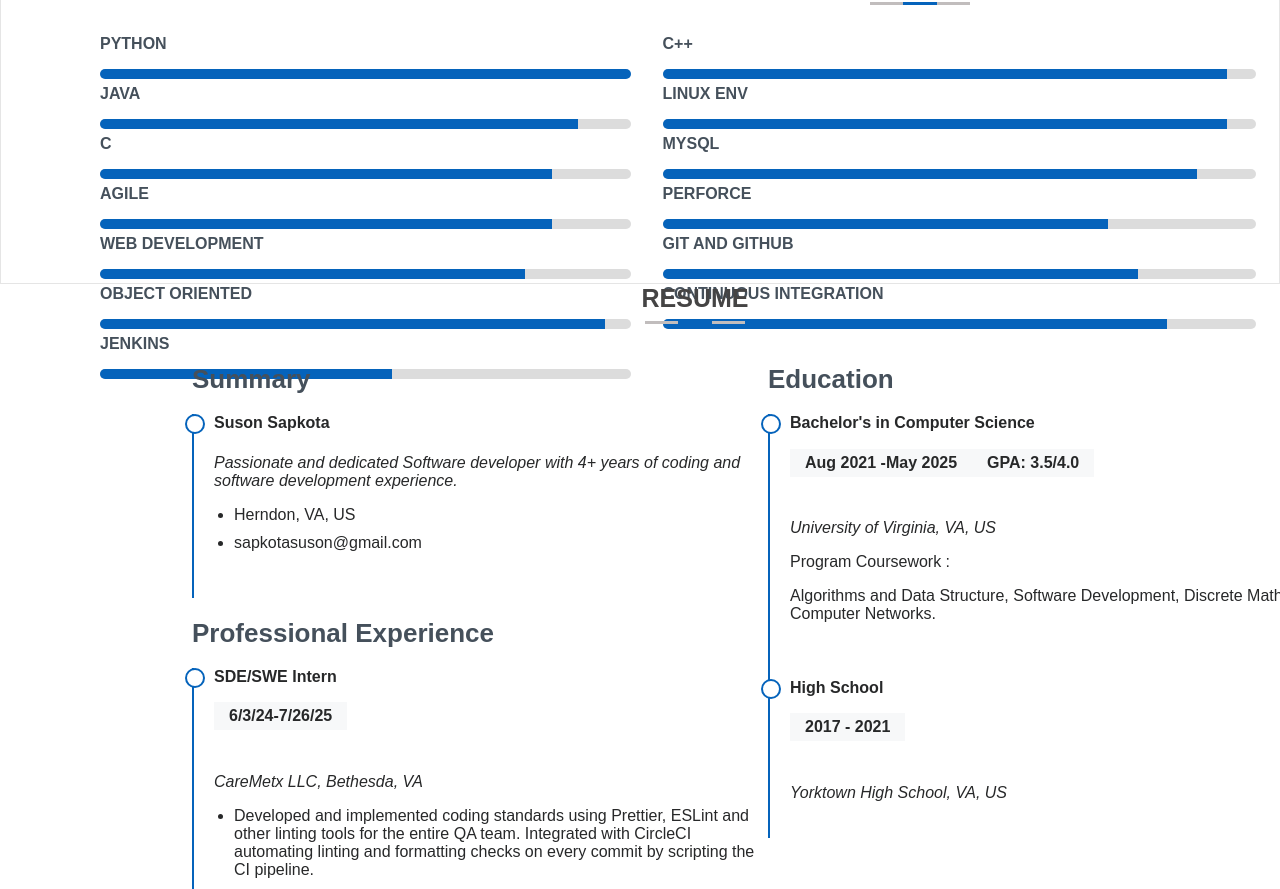
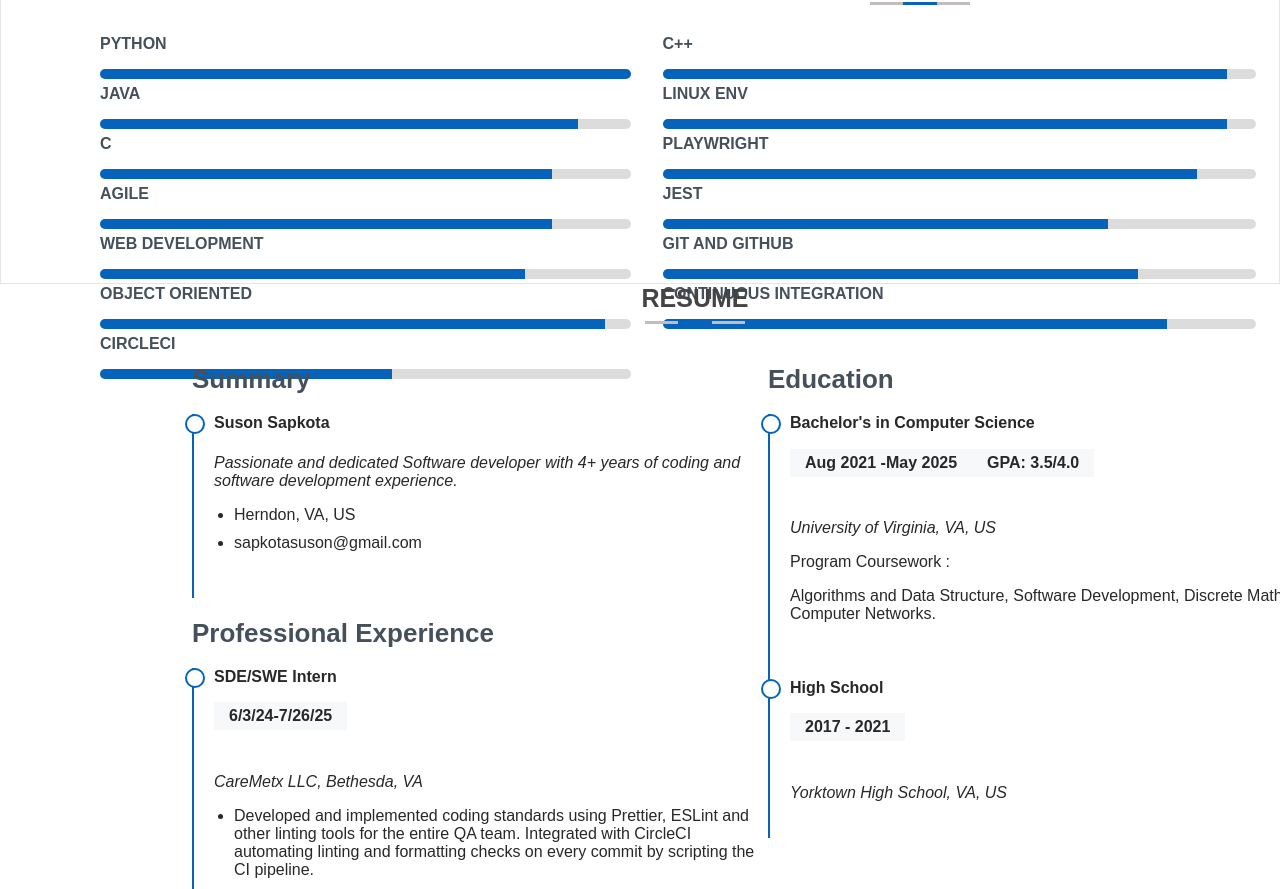
Before and after one commit to suson7/Suson_Sapkota, a React (Vite) app in the folder personal_website/: page / in a window 1280 px wide. Shown: the part 1380-2269 px from the top of the page. Built offline with nearby package versions, Linux system fonts and the light colour scheme.

Commit message:
fixed resume

```diff
--- a/personal_website/src/App.jsx
+++ b/personal_website/src/App.jsx
@@ -147,7 +147,7 @@ function App() {
                 <p>
                   <span className="info-item"><b>LinkedIn:</b> <a href="https://www.linkedin.com/in/suson-sapkota-021227239/">susonsapkota</a><br /></span>
                   <span className="info-item"><b>GitHub:</b> <a href="https://github.com/suson7">suson</a><br /></span>
-                  <span className="info-item"><b>Resume:</b> <a href="https://drive.google.com/file/d/1BsVA5S-WKtqEZF-Sd8Gb-F1hDeq7Oyl-/view">Download here!</a><br /></span>
+                  <span className="info-item"><b>Resume:</b> <a href="https://drive.google.com/file/d/1UkacASvzOH3NH5-KYzNML2KmdPeYs2DD/view">Download here!</a><br /></span>
                 </p>
               </div>
             </div>
@@ -198,7 +198,7 @@ function App() {
           </div>
         </div>
         <div className="progress">
-          <span className="skill">Jenkins <i className="val"></i></span>
+          <span className="skill">CircleCi <i className="val"></i></span>
           <div className="progress-bar-wrap">
             <div className="progress-bar" role="progressbar" aria-valuenow="55" aria-valuemin="0" aria-valuemax="100" style={{ width: '55%' }}></div>
           </div>
@@ -218,13 +218,13 @@ function App() {
           </div>
         </div>
         <div className="progress">
-          <span className="skill">MySQL <i className="val"></i></span>
+          <span className="skill">Playwright <i className="val"></i></span>
           <div className="progress-bar-wrap">
             <div className="progress-bar" role="progressbar" aria-valuenow="90" aria-valuemin="0" aria-valuemax="100" style={{ width: '90%' }}></div>
           </div>
         </div>
         <div className="progress">
-          <span className="skill">Perforce <i className="val"></i></span>
+          <span className="skill">Jest <i className="val"></i></span>
           <div className="progress-bar-wrap">
             <div className="progress-bar" role="progressbar" aria-valuenow="75" aria-valuemin="0" aria-valuemax="100" style={{ width: '75%' }}></div>
           </div>
```
